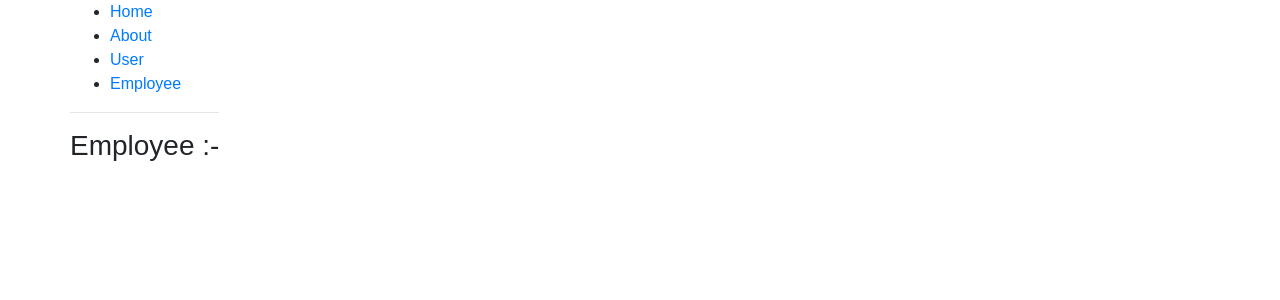
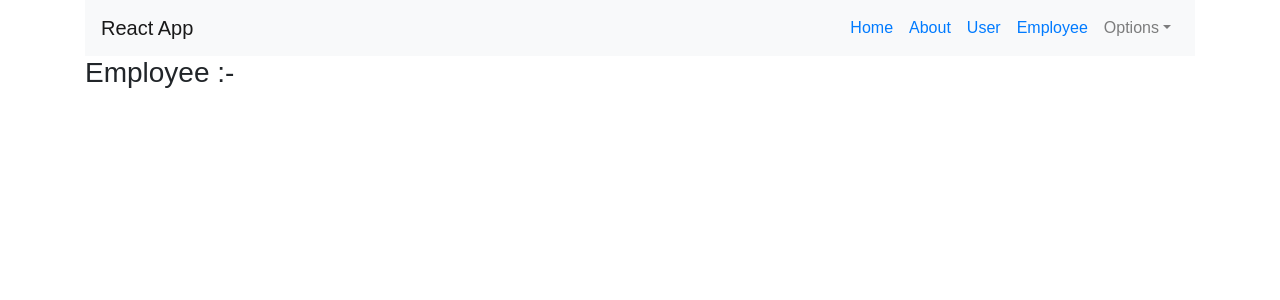
Before and after one commit to theranjitkumar/reactApp, a React (Create React App) app: page /#/employee in a window 1280 px wide. Shown: the top 300 px of the page. Built offline with nearby package versions, Linux system fonts and the light colour scheme.

Commit message:
react strap navbar added

```diff
--- a/src/App.js
+++ b/src/App.js
@@ -1,13 +1,16 @@
 import React, { Component } from 'react';
+import { Container, Row, Col } from 'reactstrap';
 import AppRouter from './AppRouter';
 class App extends Component {
   render() {
     return (
-      <section className="container">
-        <div className="row">
-          <AppRouter/>
-        </div>
-      </section>
+      <Container>
+        <Row>
+          <Col>
+            <AppRouter />
+          </Col>
+        </Row>
+      </Container>
     );
   }
 }
--- a/src/AppRouter.js
+++ b/src/AppRouter.js
@@ -1,5 +1,20 @@
 import React, { Component } from 'react';
-// import ReactDOM from 'react-dom';
+import {
+  Container,
+  Row,
+  Col,
+  Collapse,
+  Navbar,
+  NavbarToggler,
+  NavbarBrand,
+  Nav,
+  NavItem,
+  NavLink,
+  UncontrolledDropdown,
+  DropdownToggle,
+  DropdownMenu,
+  DropdownItem
+} from 'reactstrap';
 
 import Home from './components/home/Home';
 import About from './components/about';
@@ -8,29 +23,74 @@
 import {
   BrowserRouter as Router,
   Route,
-  Link,HashRouter
+  Link, HashRouter
 } from 'react-router-dom'
 
 class AppRouter extends Component {
+  constructor(props) {
+    super(props);
+
+    this.toggle = this.toggle.bind(this);
+    this.state = {
+      isOpen: false
+    };
+  }
+  toggle() {
+    this.setState({
+      isOpen: !this.state.isOpen
+    });
+  }
   render() {
     return (
-        <HashRouter>
-            <div>
-            <ul>
-                <li><Link to="/">Home</Link></li>
-                <li><Link to="/about">About</Link></li>
-                <li><Link to="/user">User</Link></li>
-                <li><Link to="/employee">Employee</Link></li>
-            </ul>
+      <HashRouter>
 
-            <hr/>
+        <div>
+          <Navbar color="light" light expand="md">
+            <NavbarBrand href="/">React App</NavbarBrand>
+            <NavbarToggler onClick={this.toggle} />
+            <Collapse isOpen={this.state.isOpen} navbar>
+              <Nav className="ml-auto" navbar>
+                <NavItem>
+                  <NavLink> <Link to="/">Home</Link> </NavLink>
+                </NavItem>
+                <NavItem>
+                  <NavLink> <Link to="/about">About</Link> </NavLink>
+                </NavItem>
+                <NavItem>
+                  <NavLink> <Link to="/user">User</Link> </NavLink>
+                </NavItem>
+                <NavItem>
+                  <NavLink> <Link to="/employee">Employee</Link> </NavLink>
+                </NavItem>
+                <UncontrolledDropdown nav inNavbar>
+                  <DropdownToggle nav caret>
+                    Options
+                  </DropdownToggle>
+                  <DropdownMenu right>
+                    <DropdownItem>
+                      Angular
+                    </DropdownItem>
+                    <DropdownItem divider />
+                    <DropdownItem>
+                      React
+                    </DropdownItem>
+                  </DropdownMenu>
+                </UncontrolledDropdown>
+              </Nav>
+            </Collapse>
+          </Navbar>
 
-            <Route exact path="/" component={Home}/>
-            <Route path="/about" component={About}/>
-            <Route path="/user" component={User}/>
-            <Route path="/employee" component={Employee}/>
-            </div>
-        </HashRouter>
+          <Row>
+            <Col>
+              <Route exact path="/" component={Home} />
+              <Route path="/about" component={About} />
+              <Route path="/user" component={User} />
+              <Route path="/employee" component={Employee} />
+            </Col>
+          </Row>
+
+        </div>
+      </HashRouter>
     );
   }
 }
```
